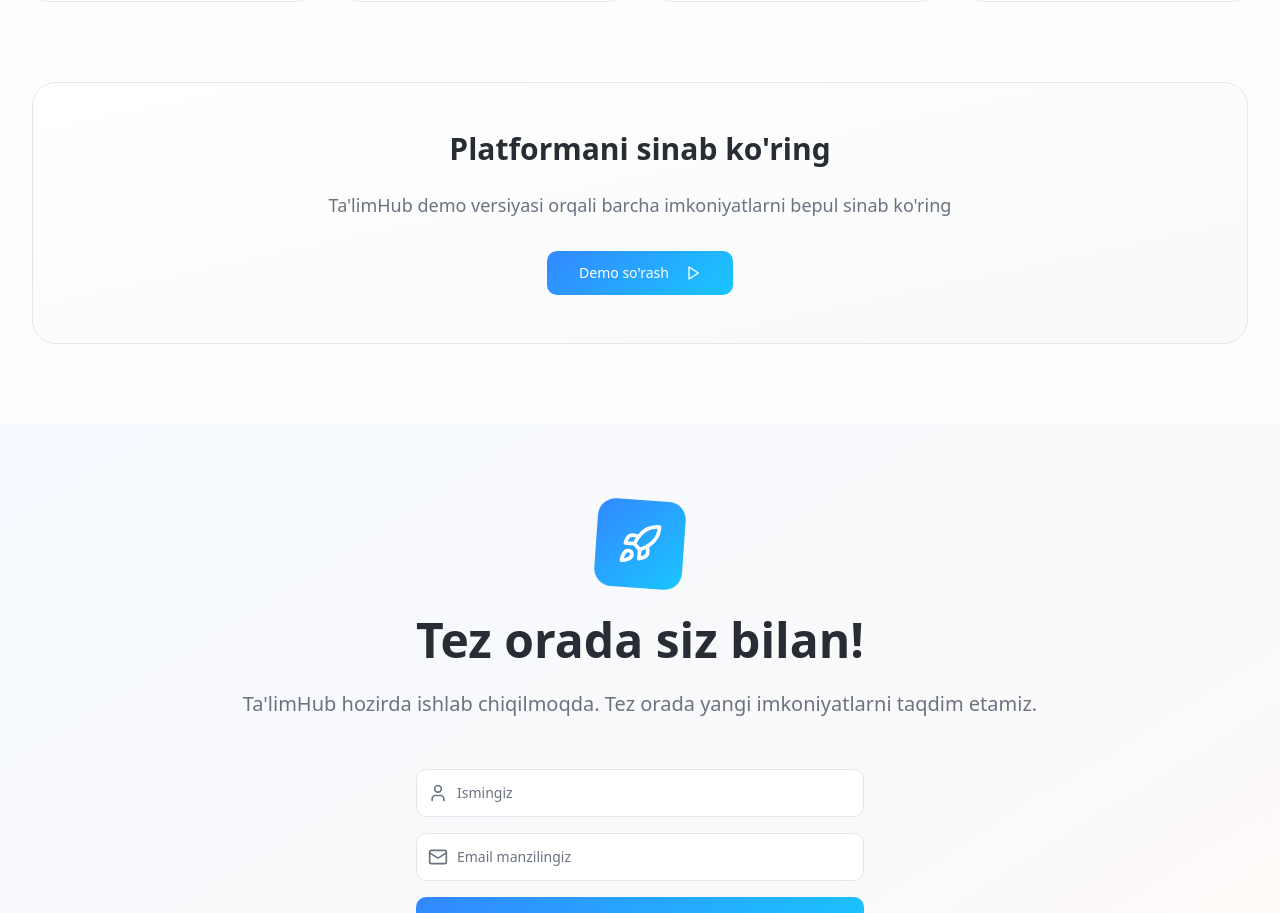
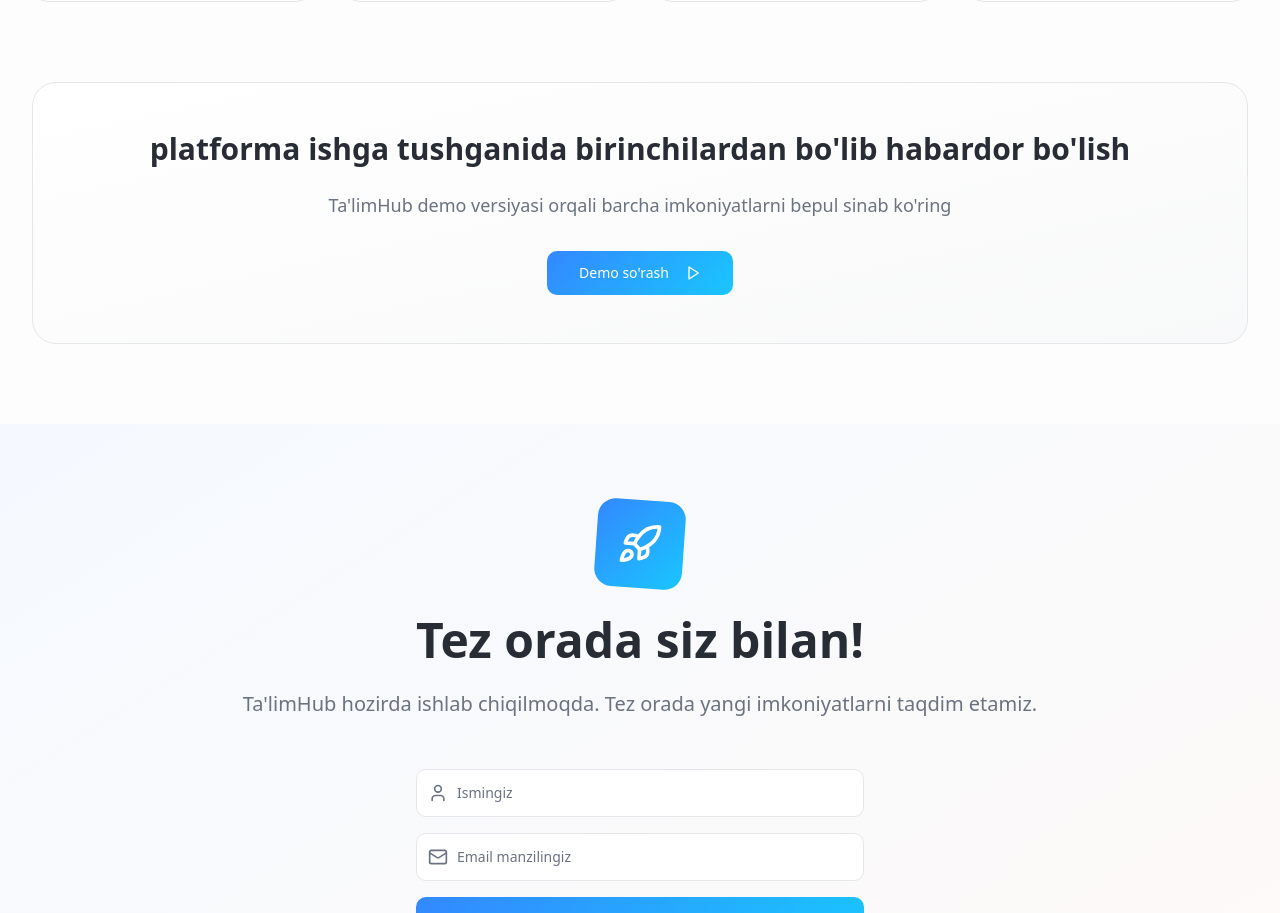
Before and after one commit to asilbekabdugafforov460-ui/talimhub-launchpad, a React (Vite) app: page / in a window 1280 px wide. Shown: the part 3525-4438 px from the top of the page. Built offline with nearby package versions, Linux system fonts and the light colour scheme.

Commit message:
Update "Coming Soon" section
Update text to "Be the first to know when the platform launches."

```diff
--- a/src/components/FeaturesSection.tsx
+++ b/src/components/FeaturesSection.tsx
@@ -204,9 +204,9 @@ export function FeaturesSection() {
           className="mt-20 text-center"
         >
           <div className="bg-gradient-to-br from-background to-muted/50 rounded-3xl p-8 lg:p-12 border border-border">
-            <h3 className="text-2xl lg:text-3xl font-bold mb-6 text-foreground">
-              Platformani sinab ko'ring
-            </h3>
+          <h3 className="text-2xl lg:text-3xl font-bold mb-6 text-foreground">
+            platforma ishga tushganida birinchilardan bo'lib habardor bo'lish
+          </h3>
             <p className="text-lg text-muted-foreground mb-8 max-w-2xl mx-auto">
               Ta'limHub demo versiyasi orqali barcha imkoniyatlarni bepul sinab ko'ring
             </p>
```
